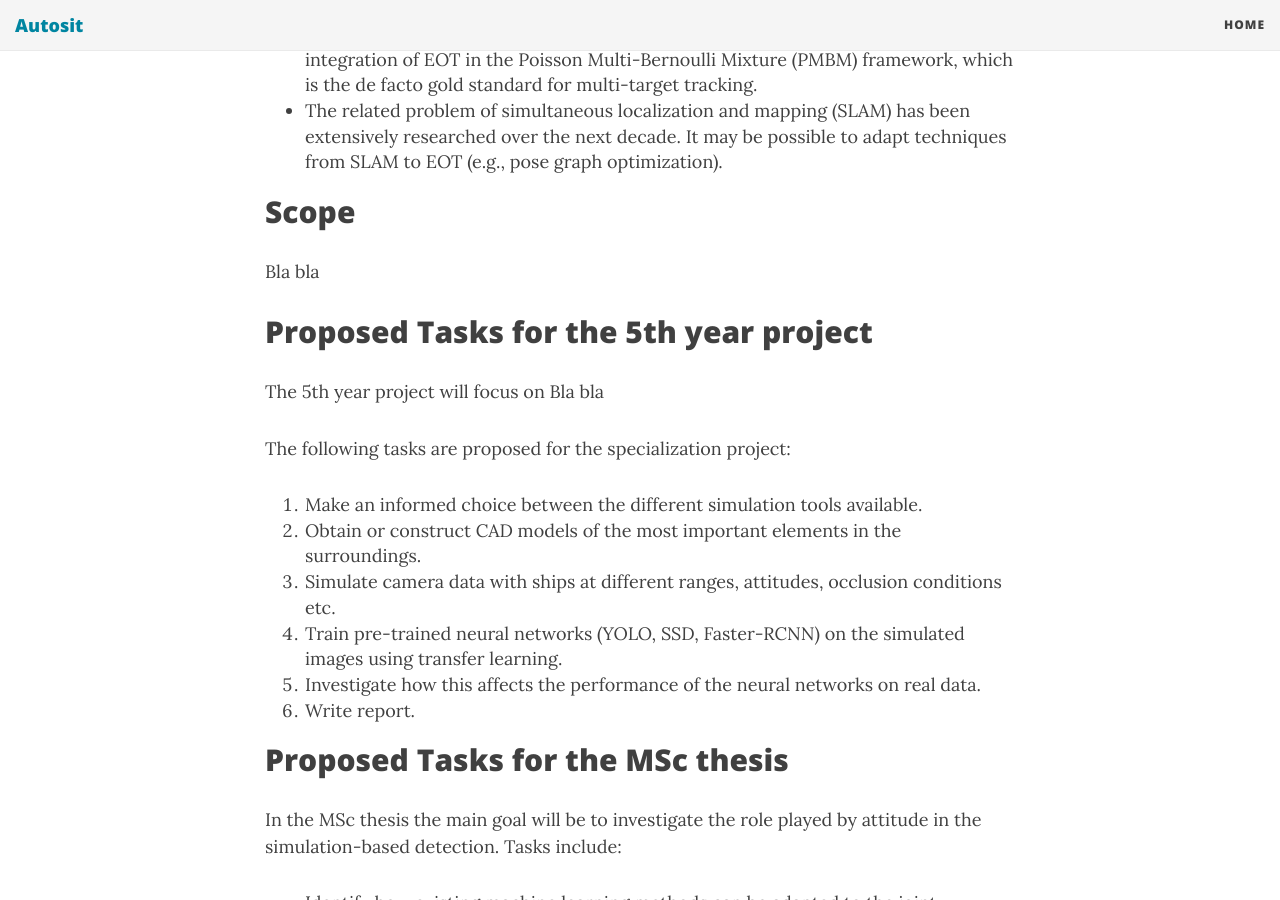
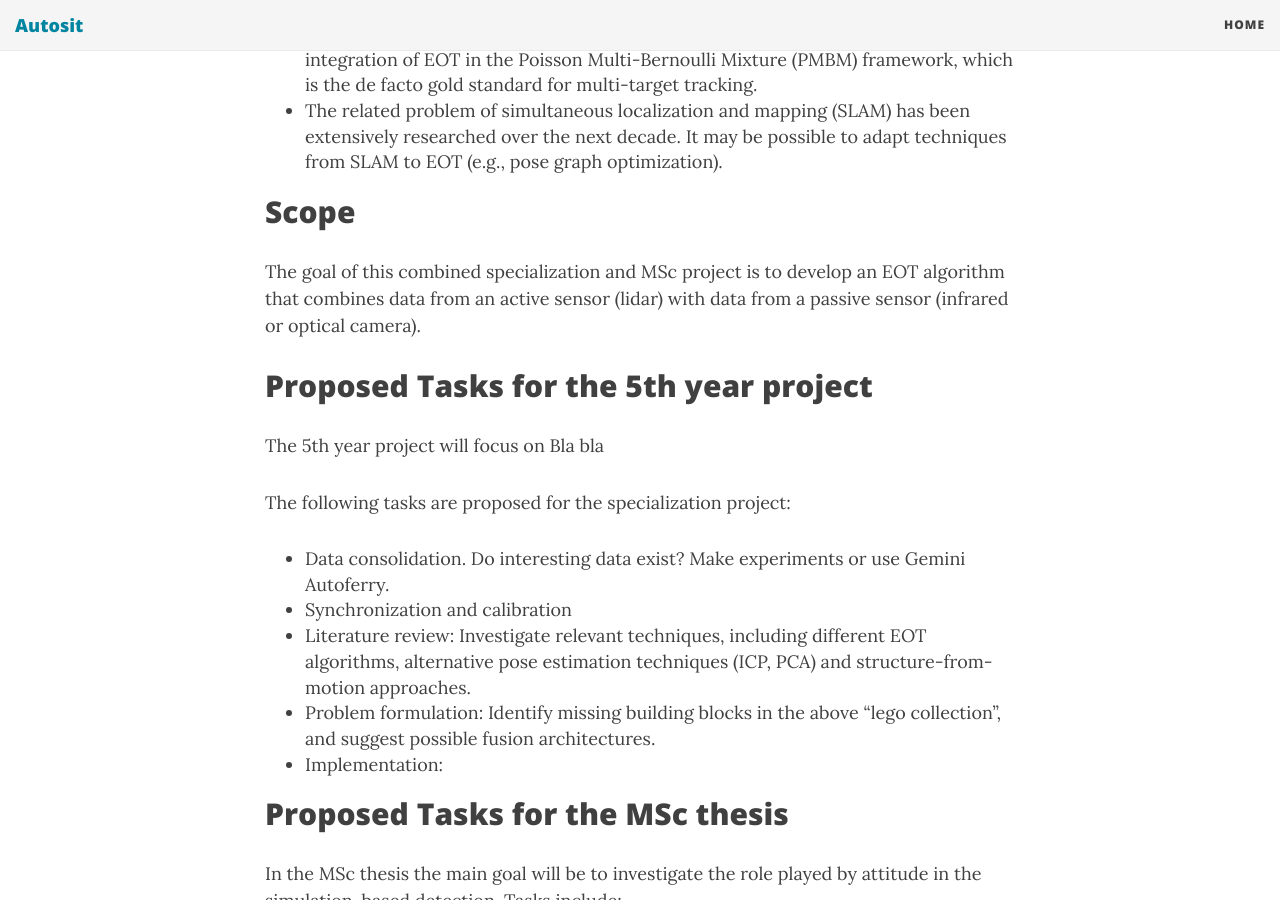
Before and after one commit to autosit/autosit.github.io, a Jekyll site: the page built from _posts/2020-04-08-multisensor-eot.md, in a window 1280 px wide and 900 px high, scrolled down 1308 px. Built offline with Jekyll 4.4.1, drawn with Linux system fonts in a browser that asks for light colours; nearby versions of some CDN libraries.

Commit message:
added multisensor eot project 6

```diff
--- a/_posts/2020-04-08-multisensor-eot.md
+++ b/_posts/2020-04-08-multisensor-eot.md
@@ -25,7 +25,7 @@ Nevertheless, the time may be ripe for a breakthrough in maritime extended objec
 
 ## Scope
 
-Bla bla
+The goal of this combined specialization and MSc project is to develop an EOT algorithm that combines data from an active sensor (lidar) with data from a passive sensor (infrared or optical camera).
 
 
 ## Proposed Tasks for the 5th year project
@@ -34,12 +34,11 @@ The 5th year project will focus on Bla bla
 
 The following tasks are proposed for the specialization project:
 
-1. Make an informed choice between the different simulation tools available.
-2. Obtain or construct CAD models of the most important elements in the surroundings.
-3. Simulate camera data with ships at different ranges, attitudes, occlusion conditions etc.
-4. Train pre-trained neural networks (YOLO, SSD, Faster-RCNN) on the simulated images using transfer learning.
-5. Investigate how this affects the performance of the neural networks on real data.
-6. Write report.
+* Data consolidation. Do interesting data exist? Make experiments or use Gemini Autoferry.
+* Synchronization and calibration
+* Literature review: Investigate relevant techniques, including different EOT algorithms, alternative pose estimation techniques (ICP, PCA) and structure-from-motion approaches.
+* Problem formulation: Identify missing building blocks in the above “lego collection”, and suggest possible fusion architectures.
+* Implementation:
 
 
 
```
